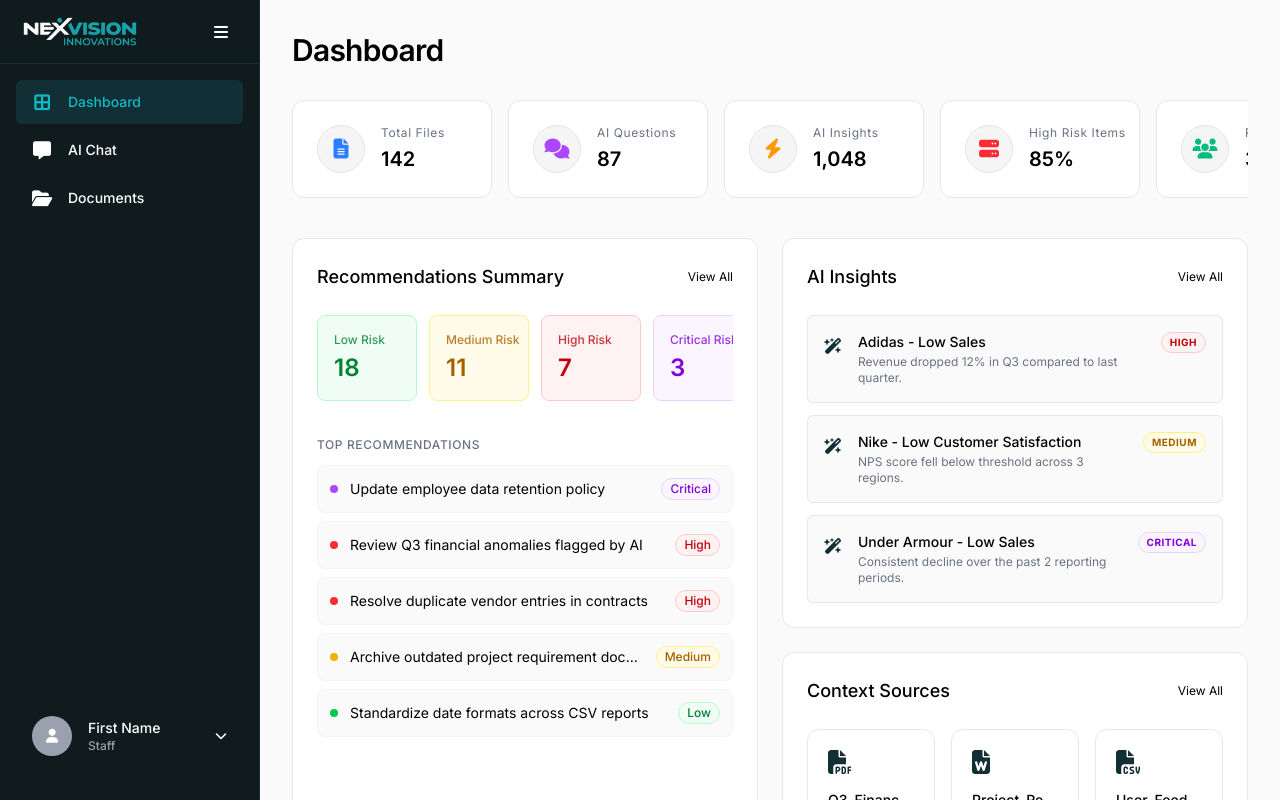
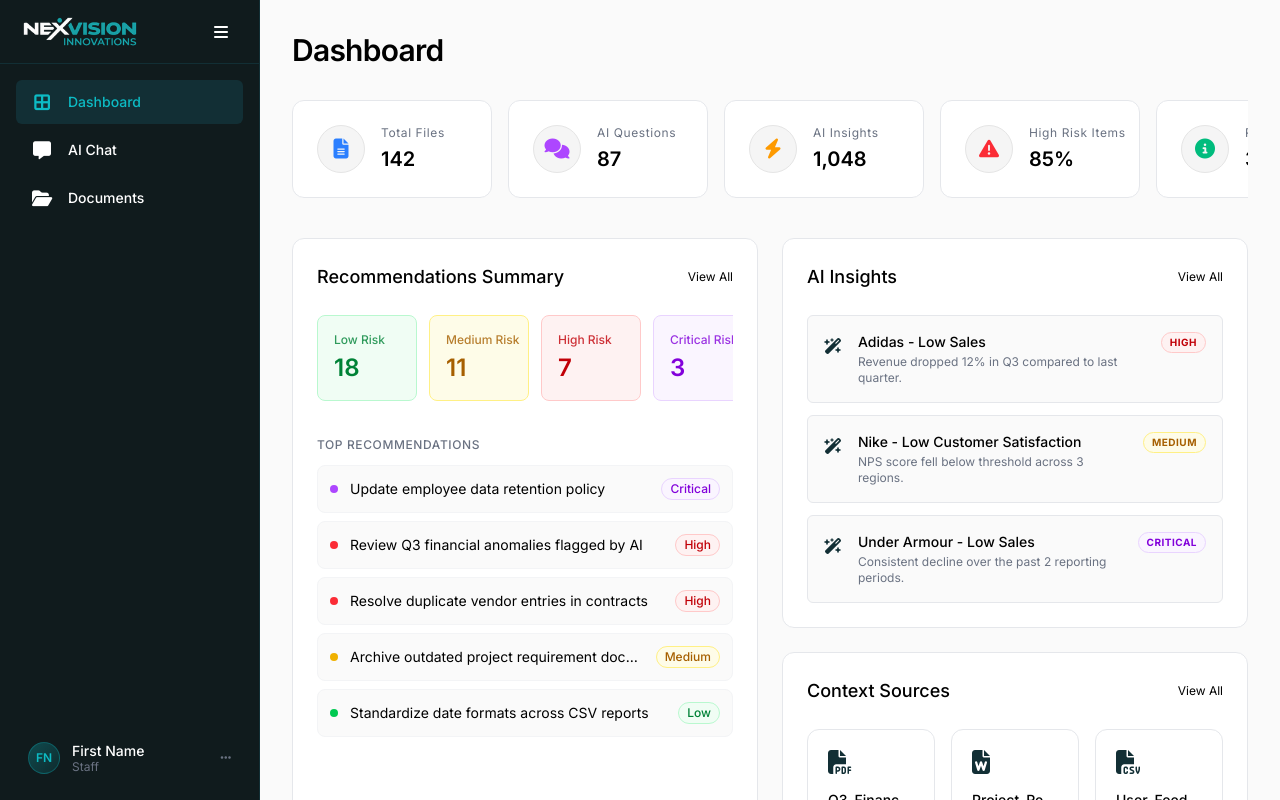
Before and after one commit to Mvpnexvision/nexvision-rag-ai, a Next.js app in the folder client/: page /dashboard in a window 1280 px wide. Built offline with nearby package versions, Linux system fonts and the light colour scheme.

Commit message:
fix: refactor sidebar design and fix sidebar collapse behavior

```diff
--- a/client/app/(app)/dashboard/components/StatsCard.tsx
+++ b/client/app/(app)/dashboard/components/StatsCard.tsx
@@ -11,8 +11,8 @@ const stats: Stat[] = [
     { icon: "fa-solid fa-file-lines", label: "Total Files", value: "142", iconColor: "text-blue-500" },
     { icon: "fa-solid fa-comments", label: "AI Questions", value: "87", iconColor: "text-purple-500" },
     { icon: "fa-solid fa-bolt", label: "AI Insights", value: "1,048", iconColor: "text-amber-500" },
-    { icon: "fa-solid fa-server", label: "High Risk Items", value: "85%", iconColor: "text-red-500" },
-    { icon: "fa-solid fa-users", label: "Recommendations", value: "32", iconColor: "text-emerald-500" },
+    { icon: "fa-solid fa-triangle-exclamation", label: "High Risk Items", value: "85%", iconColor: "text-red-500" },
+    { icon: "fa-solid fa-circle-info", label: "Recommendations", value: "32", iconColor: "text-emerald-500" },
 ];
 
 export default function StatsCards() {
--- a/client/components/Sidebar.tsx
+++ b/client/components/Sidebar.tsx
@@ -3,7 +3,7 @@
 import Link from "next/link";
 import Image from "next/image";
 import { usePathname } from "next/navigation";
-import { useState } from "react";
+import { useState, useRef, useEffect } from "react";
 
 import ragLogoName from "@/app/resources/rag-logoName.png";
 
@@ -22,12 +22,24 @@ export default function Sidebar({
 }: SidebarProps) {
     const pathname = usePathname();
     const [showProfileMenu, setShowProfileMenu] = useState(false);
+    const profileRef = useRef<HTMLDivElement>(null);
 
     const navItems = [
         { name: "Dashboard", path: "/dashboard", icon: "fa-border-all" },
         { name: "AI Chat", path: "/chat", icon: "fa-message" },
         { name: "Documents", path: "/documents", icon: "fa-folder-open" },
     ];
+
+    // Close dropdown when clicking outside
+    useEffect(() => {
+        function handleClickOutside(e: MouseEvent) {
+            if (profileRef.current && !profileRef.current.contains(e.target as Node)) {
+                setShowProfileMenu(false);
+            }
+        }
+        document.addEventListener("mousedown", handleClickOutside);
+        return () => document.removeEventListener("mousedown", handleClickOutside);
+    }, []);
 
     return (
         <>
@@ -61,7 +73,6 @@ export default function Sidebar({
                         ${isCollapsed ? "justify-center" : "justify-between px-5"}
                     `}
                 >
-                    {/* Logo Name - only show when expanded */}
                     {!isCollapsed && (
                         <Image
                             src={ragLogoName}
@@ -71,7 +82,6 @@ export default function Sidebar({
                         />
                     )}
 
-                    {/* Desktop Toggle - Always visible on desktop, sole expand/collapse mechanism */}
                     <button
                         aria-label="Toggle sidebar"
                         onClick={toggleSidebar}
@@ -90,7 +100,6 @@ export default function Sidebar({
                         <i className="fa-solid fa-bars"></i>
                     </button>
 
-                    {/* Mobile Close */}
                     <button
                         aria-label="Toggle mobile menu"
                         onClick={toggleMobile}
@@ -130,106 +139,41 @@ export default function Sidebar({
                                 }
                             `}
                         >
-                            <i
-                                className={`fa-solid ${item.icon} text-lg w-5 text-center`}
-                            ></i>
-
+                            <i className={`fa-solid ${item.icon} text-lg w-5 text-center`}></i>
                             {!isCollapsed && <span>{item.name}</span>}
                         </Link>
                     ))}
 
-                    <div className="flex-1"></div>
+                    <div className="flex-1" />
 
-                    {/* Profile Section */}
-                    <div className="relative mb-4">
-                        <button
-                            onMouseEnter={() => setShowProfileMenu(true)}
-                            onMouseLeave={() => setShowProfileMenu(false)}
-                            onClick={() => setShowProfileMenu(!showProfileMenu)}
-                            className={`
-                                w-full
-                                flex items-center
-                                rounded-md
-                                text-sm font-medium
-                                transition-colors
-                                py-3
-                                ${isCollapsed ? "justify-center px-0" : "gap-4 px-4"}
-                                ${showProfileMenu
-                                    ? "bg-[#122F35] text-[#0DBBC4]"
-                                    : "text-white hover:bg-[#122F35] hover:text-[#0DBBC4]"
-                                }
-                            `}
-                        >
-                            {/* Avatar */}
-                            <div
-                                className="
-                                    w-10 h-10
-                                    rounded-full
-                                    bg-gray-400
-                                    flex items-center justify-center
-                                    flex-shrink-0
-                                "
-                            >
-                                <i className="fa-solid fa-user text-sm text-white"></i>
-                            </div>
+                    {/* ── Profile Section ── */}
+                    <div ref={profileRef} className="relative">
 
-                            {/* Profile Info - only show when expanded */}
-                            {!isCollapsed && (
-                                <>
-                                    <div className="flex-1 text-left">
-                                        <p className="text-sm font-medium">
-                                            First Name
-                                        </p>
+                        {/* Dropdown — opens upward */}
+                        {showProfileMenu && (
+                            <div className="
+                                absolute left-0 right-0 bottom-[calc(100%+8px)]
+                                bg-[#0D1F22]
+                                border border-[#1a3f47]
+                                rounded-lg
+                                shadow-xl shadow-black/40
+                                overflow-hidden
+                                z-10
+                            ">
+                                {/* User info header inside dropdown */}
+                                <div className="px-4 py-3 border-b border-[#1a3f47]">
+                                    <p className="text-sm font-semibold text-white truncate">First Name</p>
+                                    <p className="text-xs text-[#0DBBC4]/70 truncate">first@email.com</p>
+                                </div>
 
-                                        <p className="text-xs text-gray-400">
-                                            Staff
-                                        </p>
-                                    </div>
-
-                                    <i
-                                        className={`
-                                            fa-solid fa-chevron-down
-                                            text-xs
-                                            transition-transform
-                                            ${showProfileMenu
-                                                ? "rotate-180"
-                                                : ""
-                                            }
-                                        `}
-                                    ></i>
-                                </>
-                            )}
-                        </button>
-
-                        {/* Dropdown Menu */}
-                        {showProfileMenu && (
-                            <div
-                                onMouseEnter={() => setShowProfileMenu(true)}
-                                onMouseLeave={() => setShowProfileMenu(false)}
-                                className="
-                                    absolute
-                                    left-0 right-0
-                                    bottom-[110%]
-                                    bg-[#0A1618]
-                                    border border-[#1a3f47]
-                                    rounded-md
-                                    shadow-lg
-                                    overflow-hidden
-                                    z-10
-                                "
-                            >
-                                <button
-                                    className="
-                                        w-full
-                                        flex items-center gap-3
-                                        px-4 py-3
-                                        text-sm text-left
-                                        text-white
-                                        hover:bg-[#122F35]
-                                        transition-colors
-                                    "
-                                >
-                                    <i className="fa-solid fa-gear text-lg w-5"></i>
+                                <button className="
+                                    w-full flex items-center gap-3
+                                    px-4 py-2.5
+                                    text-sm text-gray-300
+                                    hover:bg-[#122F35] hover:text-white
+                                    transition-colors
+                                ">
+                                    <i className="fa-solid fa-gear w-4 text-center text-gray-400"></i>
                                     <span>Settings</span>
                                 </button>
 
@@ -237,19 +181,66 @@ export default function Sidebar({
                                     href="/"
                                     className="
                                         flex items-center gap-3
-                                        px-4 py-3
-                                        text-sm
-                                        text-white
-                                        border-t border-[#0a1618]
-                                        hover:bg-[#122F35]
+                                        px-4 py-2.5
+                                        text-sm text-gray-300
+                                        hover:bg-[#122F35] hover:text-white
+                                        border-t border-[#1a3f47]
                                         transition-colors
                                     "
                                 >
-                                    <i className="fa-solid fa-arrow-right-from-bracket text-lg w-5"></i>
-                                    <span>Logout</span>
+                                    <i className="fa-solid fa-arrow-right-from-bracket w-4 text-center text-gray-400"></i>
+                                    <span>Log out</span>
                                 </Link>
                             </div>
                         )}
+
+                        {/* Profile trigger row */}
+                        <button
+                            onClick={() => setShowProfileMenu((prev) => !prev)}
+                            className={`
+                                w-full group
+                                flex items-center gap-3
+                                px-3 py-2.5
+                                rounded-lg
+                                transition-colors
+                                ${showProfileMenu
+                                    ? "bg-[#122F35]"
+                                    : "hover:bg-[#122F35]/60"
+                                }
+                                ${isCollapsed ? "justify-center" : ""}
+                            `}
+                        >
+                            {/* Avatar */}
+                            <div className="
+                                w-8 h-8 rounded-full flex-shrink-0
+                                bg-gradient-to-br from-[#0DBBC4]/30 to-[#0DBBC4]/10
+                                border border-[#0DBBC4]/30
+                                flex items-center justify-center
+                            ">
+                                <span className="text-xs font-semibold text-[#0DBBC4]">FN</span>
+                            </div>
+
+                            {/* Name + role */}
+                            {!isCollapsed && (
+                                <>
+                                    <div className="flex-1 text-left min-w-0">
+                                        <p className="text-sm font-medium text-white truncate leading-tight">
+                                            First Name
+                                        </p>
+                                        <p className="text-xs text-gray-500 truncate leading-tight">
+                                            Staff
+                                        </p>
+                                    </div>
+
+                                    <i className={`
+                                        fa-solid fa-ellipsis
+                                        text-xs text-gray-500
+                                        group-hover:text-gray-300
+                                        transition-colors
+                                    `} />
+                                </>
+                            )}
+                        </button>
                     </div>
                 </nav>
             </aside>
```
